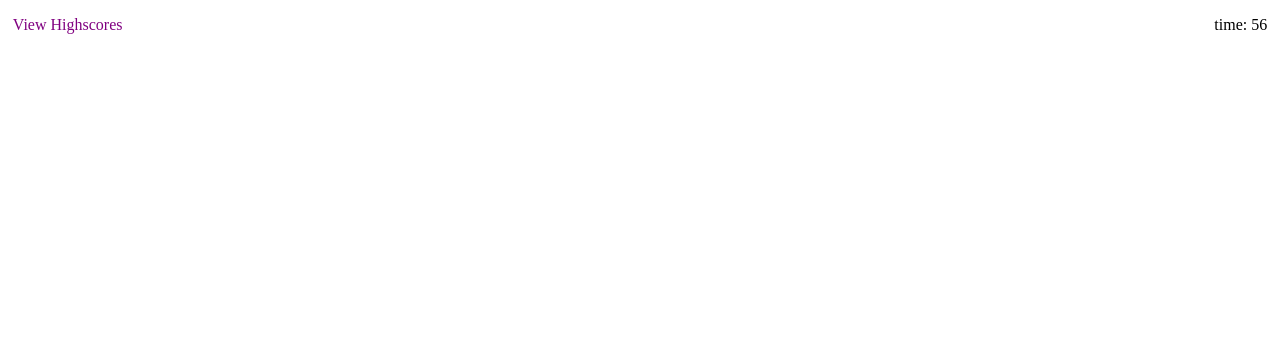
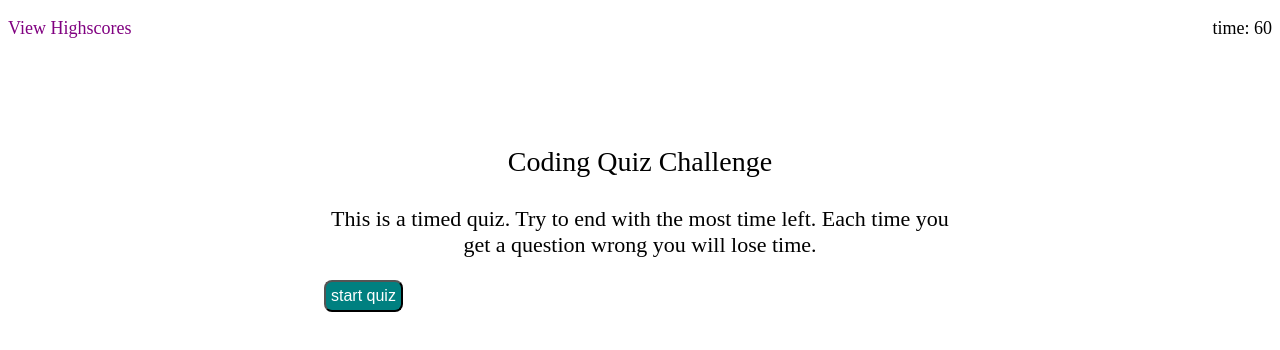
Before and after one commit to deloabra/dynamic-quiz, a plain HTML site: page index.html in a window 1280 px wide. Drawn offline with Linux system fonts and the light colour scheme.

Commit message:
added main menu function to script, edited index and style to allow for changing elements.

```diff
--- a/index.html
+++ b/index.html
@@ -13,9 +13,11 @@
 
     <!-- Nav - view highscores and show timer -->
     <nav>
-        <p id="scoreLink">View Highscores</p>
-        <p id="timer">time: 0</p>
+        <a id="scoreLink">View Highscores</a>
+        <p id="timer"></p>
     </nav>
+
+    <main></main>
 
     <!-- SCRIPT -->
     <script src="script.js"></script>
--- a/script.js
+++ b/script.js
@@ -1,7 +1,84 @@
 var timer = document.querySelector("#timer");
+var navEl = document.querySelector("nav");
+var main = document.querySelector("main");
 
-var time = 61;
 
-setInterval(function(){
-    timer.textContent = "time: " + --time;
-}, 1000);
+//TIME VARIABLE
+var time = 60;
+
+//array of quesiton objects
+//objects have question string, array for answer choice strings, and correct answer choice(index number of answer choice array)
+var questionArr = [{question: "what is my name?", choices: ["Brayden", "Jim", "Brady", "I don't have one"], answer: 0}];
+
+//initialize website for first enter
+function init(){
+    timer.textContent = "time: " + time;
+    displayMenu();
+}
+
+//quiz handler
+function quiz(){
+
+    //countdown
+    var mainTime = setInterval(function(){
+        timer.textContent = "time: " + --time;
+        if(time === 0){
+            //end timer and change function
+            clearInterval(mainTime);
+        }
+    }, 1000);
+
+
+}
+
+//main menu
+function displayMenu(){
+
+    clearMain();
+
+    var title = document.createElement("p");
+    var subtitle = document.createElement("p");
+    var start = document.createElement("button");
+
+    //main title
+    title.setAttribute("class", "mainmenu");
+    title.setAttribute("style", "text-emphasis: bolder; font-size: 28px;");
+    title.textContent = "Coding Quiz Challenge";
+    main.appendChild(title);
+
+    //description
+    subtitle.setAttribute("class", "mainmenu");
+    subtitle.setAttribute("style", "font-size: 22px;");
+    subtitle.textContent = "This is a timed quiz. Try to end with the most time left. Each time you get a question wrong you will lose time.";
+    main.appendChild(subtitle);
+
+    //Start Quiz Button
+    start.setAttribute("id", "start-button");
+    start.setAttribute("class", "mainmenu");
+    start.textContent = "start quiz";
+    main.appendChild(start);
+
+}
+
+//question handler
+function displayQuestion(questionData, previousResult){
+
+    clearMain();
+
+}
+
+//clear main for reuse
+function clearMain(){
+    main.innerHTML = "";
+}
+
+
+init();
+
+//button press handler
+main.addEventListener("click", function(event){
+    var element = event.target;
+    if(element.matches("button")){
+        quiz();
+    }
+});
--- a/style.css
+++ b/style.css
@@ -1,12 +1,42 @@
 #scoreLink{
-    position: fixed;
-    top: 0;
-    left: 1%;
+    float: left;
+    text-align: start;
     color: purple;
 }
 
 #timer{
-    position: fixed;
-    right: 1%;
-    top: 0;
+    text-align: end;
 }
+
+.mainmenu{
+    text-align: center;
+}
+
+
+
+button{
+    background-color: teal;
+    color: white;
+    font-size: 16px;
+    border-radius: 8px;
+    padding: 5px 5px;
+}
+
+nav{
+    width: 100%;
+    height: 100px;
+    font-size: 18px;
+}
+
+main{
+    width: 50%;
+    margin: 0 auto;
+    font-size: 24px;
+}
+
+@media screen and (max-width: 600px) {
+    main {
+      width: 100%;
+      margin: 0;
+    }
+  }
```
